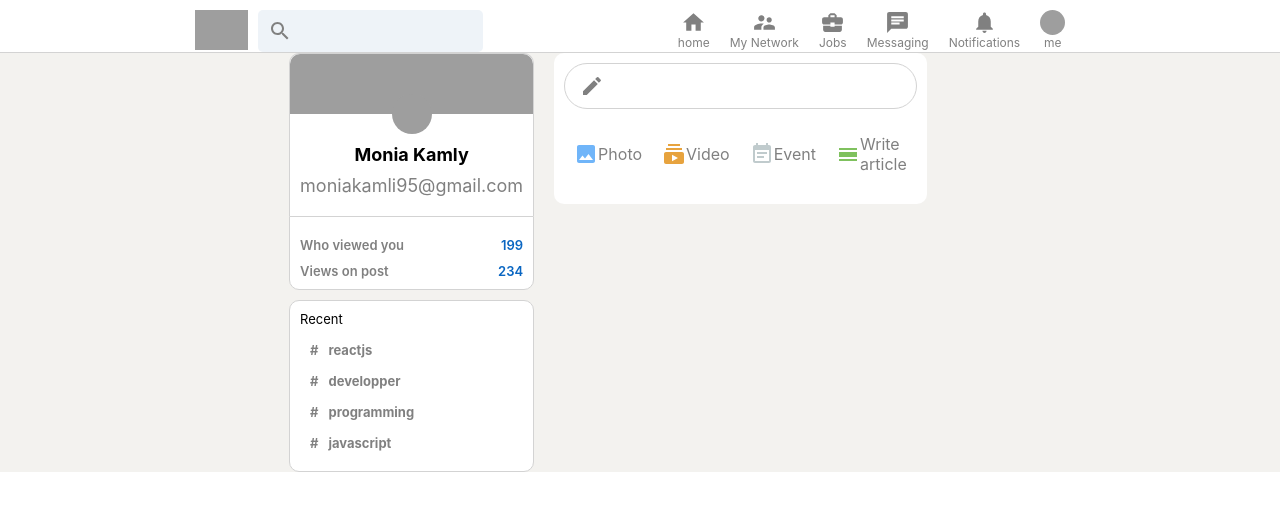
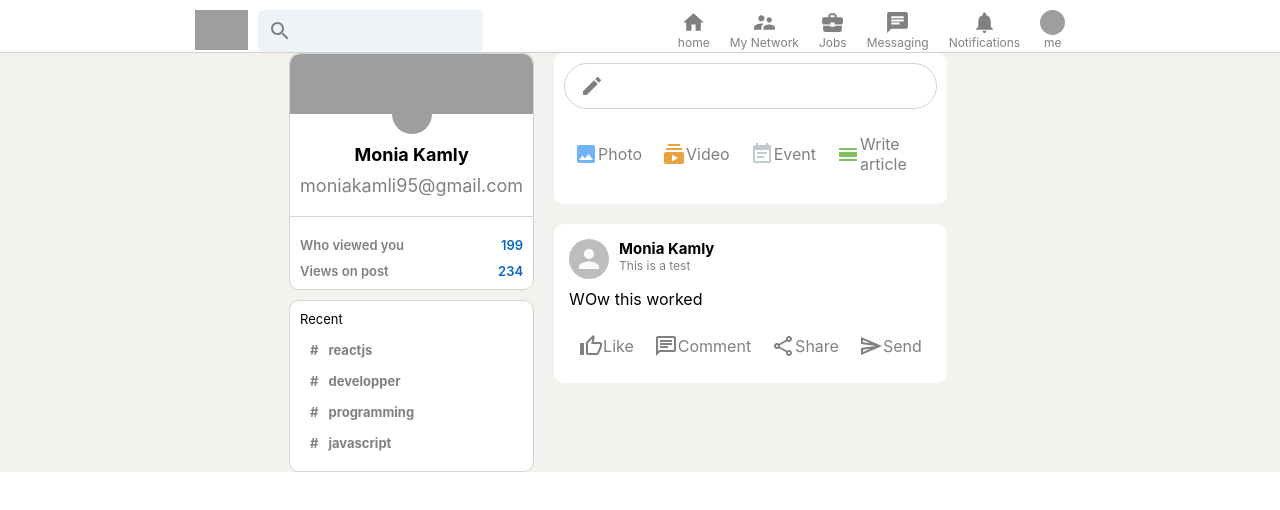
Before and after one commit to moniakamly/linkedin-clone, a React (Create React App) app: page / in a window 1280 px wide. Shown: the top 510 px of the page. Built offline with nearby package versions, Linux system fonts and the light colour scheme; grey boxes are pictures that could not be loaded.

Commit message:
build the post section

```diff
--- a/src/Feed.js
+++ b/src/Feed.js
@@ -1,4 +1,4 @@
-import React from 'react';
+import React, { useState } from 'react';
 import './Feed.css';
 import CreateIcon from '@material-ui/icons/Create';
 import ImageIcon from '@material-ui/icons/Image';
@@ -6,8 +6,15 @@
 import SubscriptionsIcon from '@material-ui/icons/Subscriptions';
 import EventNoteIcon from '@material-ui/icons/EventNote';
 import CalendarViewDayIcon from '@material-ui/icons/CalendarViewDay';
+import Post from './Post';
 
 function Feed() {
+    const [posts, setPosts] = useState([]);
+
+    const sendPost = e => {
+        e.preventDefault();
+    }
+
     return (
         <div className="feed">
             <div className="feed__inputContainer">
@@ -15,7 +22,7 @@
                     <CreateIcon />
                     <form>
                         <input type="text"/>
-                        <button type="submit">Send</button>
+                        <button onClick={sendPost} type="submit">Send</button>
                     </form>
                 </div>
                 <div className="feed__inputOptions">
@@ -25,6 +32,14 @@
                     <InputOption Icon={CalendarViewDayIcon} title="Write article" color="#7FC15E"/>
                 </div>
             </div>
+            {posts.map((post) => (
+                <Post />
+            ))}
+            <Post
+                name='Monia Kamly'
+                description='This is a test'
+                message='WOw this worked'
+            />
         </div>
     )
 }
--- /dev/null
+++ b/src/Post.css
@@ -0,0 +1,33 @@
+.post {
+  background-color: white;
+  padding: 15px;
+  margin-bottom: 10px;
+  border-radius: 10px;
+}
+
+.post__header {
+  display: flex;
+  margin-bottom: 10px;
+}
+
+.post__info {
+  margin-left: 10px;
+}
+
+.post__info > p {
+  font-size: 12px;
+  color: gray;
+}
+
+.post__body {
+  overflow-wrap: anywhere;
+}
+
+.post__info > h2 {
+  font-size: 15px;
+}
+
+.post__buttons {
+  display: flex;
+  justify-content: space-evenly;
+}
--- /dev/null
+++ b/src/Post.js
@@ -0,0 +1,34 @@
+import { Avatar } from '@material-ui/core';
+import React from 'react';
+import InputOption from './InputOption';
+import './Post.css';
+import ThumbUpAltOutlinedIcon from '@material-ui/icons/ThumbUpAltOutlined';
+import ChatOutlinedIcon from '@material-ui/icons/ChatOutlined';
+import SendOutlinedIcon from '@material-ui/icons/SendOutlined';
+import ShareOutlinedIcon from '@material-ui/icons/ShareOutlined';
+
+function Post({ name, description, message, photoUrl }) {
+    return (
+        <div className="post">
+            <div className="post__header">
+                <Avatar />
+                <div className="post__info">
+                    <h2>Monia Kamly</h2>
+                    <p>{description}</p>
+                </div>
+            </div>
+            <div className="post__body">
+                <p>{message}</p>
+            </div>
+
+            <div className="post__buttons">
+                <InputOption Icon={ThumbUpAltOutlinedIcon} title="Like" color="gray" />
+                <InputOption Icon={ChatOutlinedIcon} title="Comment" color="gray" />
+                <InputOption Icon={ShareOutlinedIcon} title="Share" color="gray" />
+                <InputOption Icon={SendOutlinedIcon} title="Send" color="gray" />
+            </div>
+        </div>
+    )
+}
+
+export default Post
```
